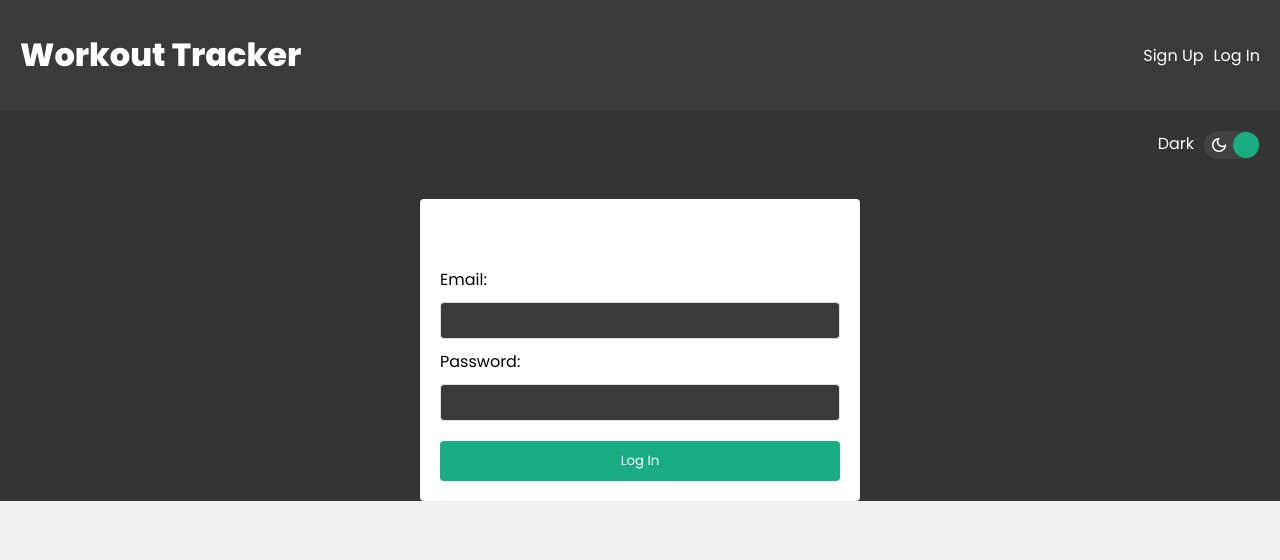
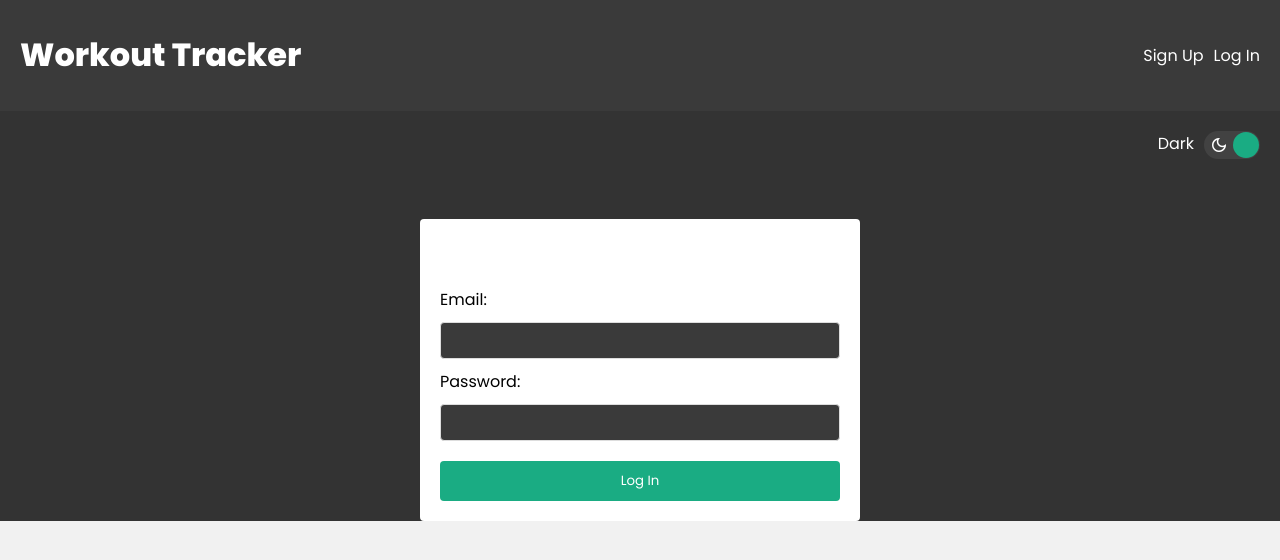
Before and after one commit to TomMetcalf/fitness-app, a React (Create React App) app in the folder frontend/: page /login in a window 1280 px wide. Shown: the top 560 px of the page. Built offline with nearby package versions, Linux system fonts and the light colour scheme.

Commit message:
add margin to lightmode switch

```diff
--- a/frontend/src/index.css
+++ b/frontend/src/index.css
@@ -45,7 +45,7 @@ header a {
 
 .pages, div.switch {
   max-width: 1400px;
-  padding: 20px 20px 0px;
+  padding: 20px;
   margin: 0 auto;
 }
 
```
